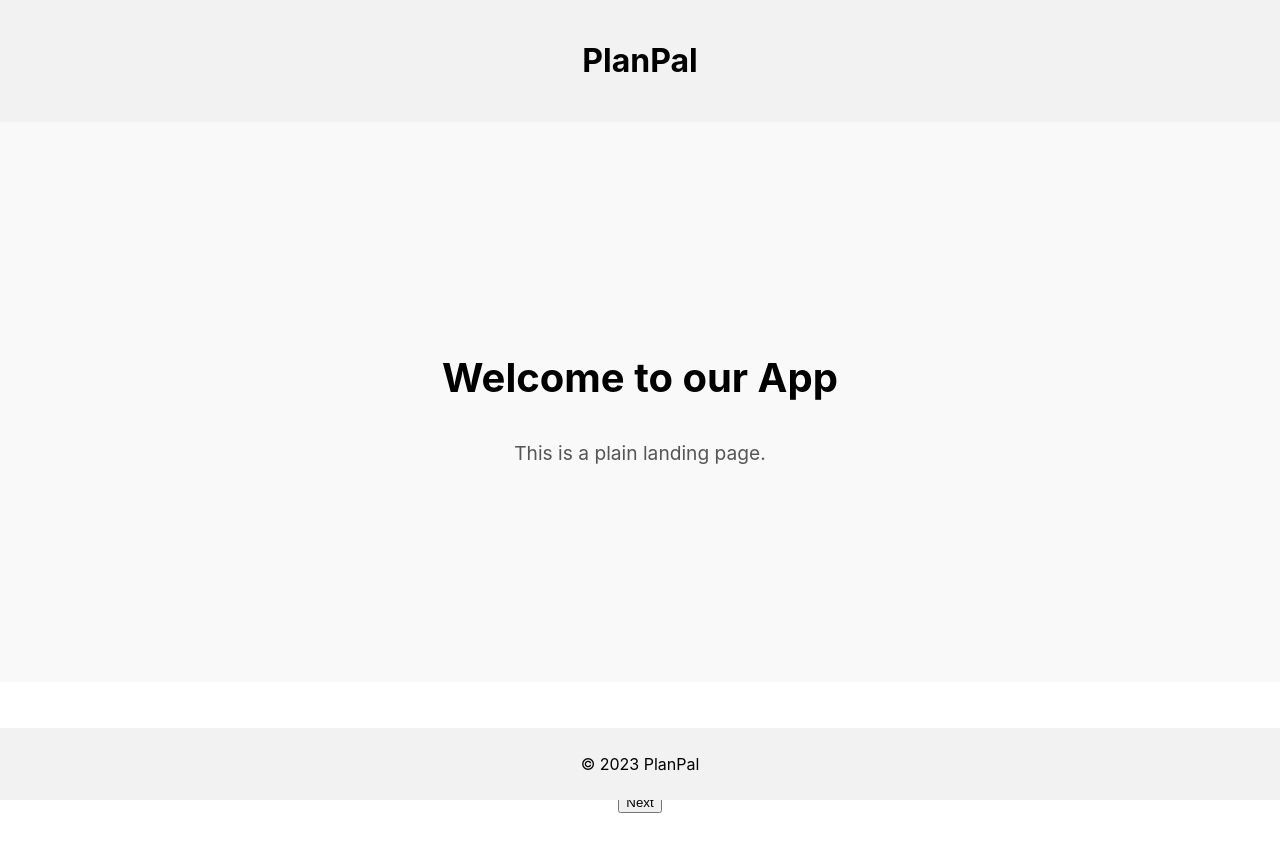
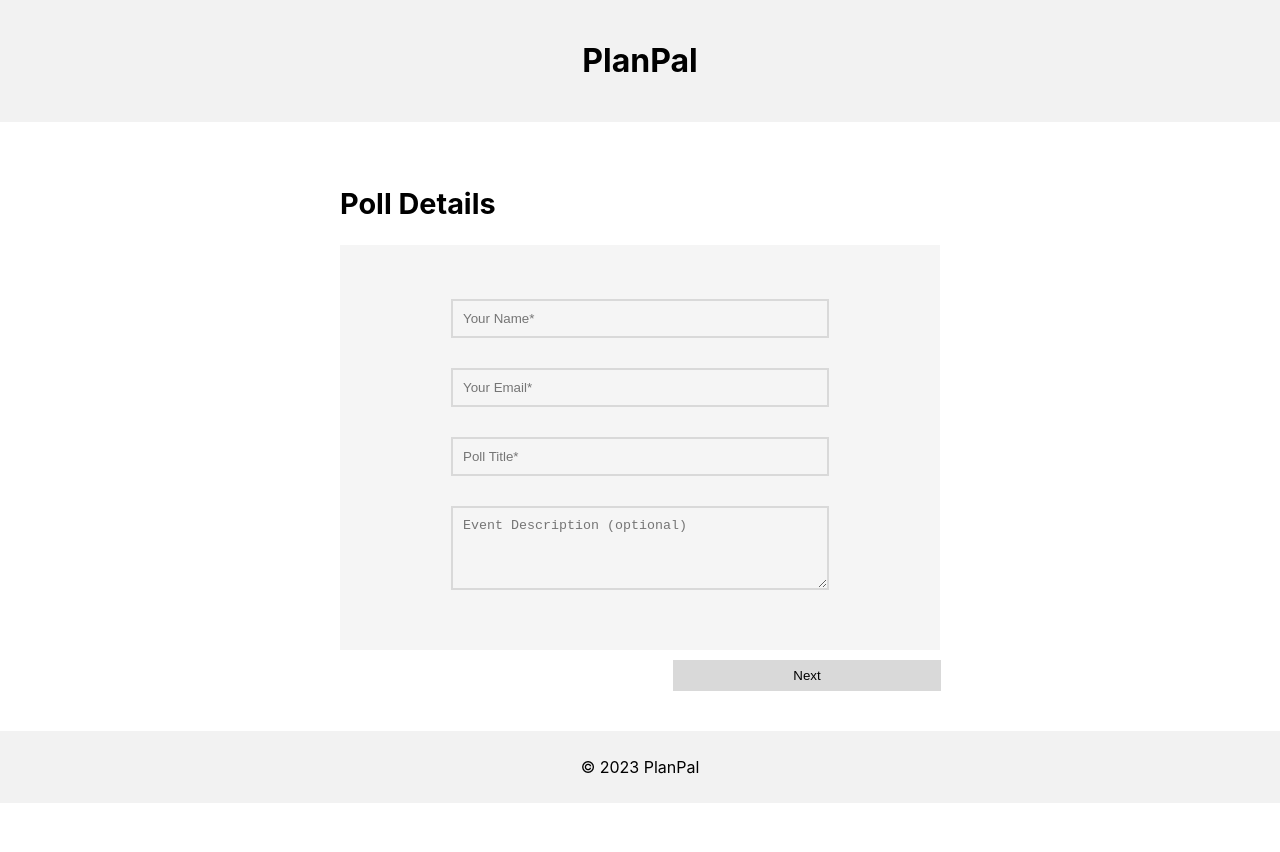
Before and after one commit to cmorinster/FrontEnd, a React (Create React App) app: page /poll in a window 1280 px wide. After the commit the page ends 803 px from the top, so only its background shows below. Built offline with nearby package versions, Linux system fonts and the light colour scheme.

Commit message:
poll details page drafted

```diff
--- a/src/App.js
+++ b/src/App.js
@@ -1,4 +1,5 @@
 import React from 'react';
+import { BrowserRouter, Routes, Route } from "react-router-dom";
 import Header from '../src/components/Header'
 import Footer from '../src/components/Footer';
 import PollPage from './pages/PollPage';
@@ -7,12 +8,16 @@ import './App.css';
 
 function App() {
     return (
+        <BrowserRouter>
         <div className="App">
-            <Header />
-            <LandingPage />
-            <PollPage />
-            <Footer />
+        <Header />
+            <Routes>
+                <Route path = "/" Component={LandingPage} />
+                <Route path = "poll" Component={PollPage} />
+            </Routes>
+        <Footer />
         </div>
+        </BrowserRouter>
     );
 }
 
--- a/src/pages/PollPage.js
+++ b/src/pages/PollPage.js
@@ -1,40 +1,23 @@
-import React, { useState } from 'react';
+import React from 'react';
 import '../styling/PollPage.css';
 
 const PollPage = () => {
-  const [showModal, setShowModal] = useState(false);
-
-  const openModal = () => {
-    setShowModal(true);
-  };
-
-  const closeModal = () => {
-    setShowModal(false);
-  };
-
   return (
     <div className="poll-page">
-      <h2>Create a Poll</h2>
-      <button onClick={openModal}>Next</button>
+      <div className="modal">
+      <h2>Poll Details</h2>
+        <div className="modal-content">
+          <form>
+            <br />
+            <input type="text" id="name" name="name" placeholder="Your Name*" /><br />
+            <input type="email" id="email" name="email" placeholder="Your Email*" /><br />
+            <input type="text" id="poll-title" name="poll-title" placeholder="Poll Title*" /><br />
+            <textarea id="event-description" name="event-description" rows="4" cols="50" placeholder="Event Description (optional)"></textarea><br />
+          </form>
+        </div>
+        <button type="submit">Next</button>
 
-      {showModal && (
-        <div className="modal">
-          <div className="modal-content">
-            <span className="close" onClick={closeModal}>&times;</span>
-            <form>
-              <label for="name">Name:</label><br />
-              <input type="text" id="name" name="name" /><br />
-              <label for="email">Email:</label><br />
-              <input type="email" id="email" name="email" /><br />
-              <label for="poll-title">Poll Title:</label><br />
-              <input type="text" id="poll-title" name="poll-title" /><br />
-              <label for="event-description">Event Description:</label><br />
-              <textarea id="event-description" name="event-description" rows="4" cols="50"></textarea><br />
-              <button type="submit">Submit</button>
-            </form>
-          </div>
-        </div>
-      )}
+      </div>
     </div>
   );
 };
--- a/src/styling/Footer.css
+++ b/src/styling/Footer.css
@@ -1,5 +1,4 @@
 .footer {
-    position: fixed;
     bottom: 0;
     width: 100%;
     background-color: #f2f2f2;
--- a/src/styling/PollPage.css
+++ b/src/styling/PollPage.css
@@ -5,34 +5,49 @@
 
   .modal {
     display: block;
-    position: fixed;
-    z-index: 1;
-    left: 0;
-    top: 0;
-    width: 100%;
-    height: 100%;
-    overflow: auto;
-    background-color: rgba(0, 0, 0, 0.4);
+    position: relative;
+    margin: 0 auto;
+    max-width: 600px;
+    text-align:left;
+    font-size:larger;
   }
 
   .modal-content {
-    background-color: #fefefe;
-    margin: 10% auto;
-    padding: 20px;
-    border: 1px solid #888;
-    width: 80%;
+    background-color: #F5F5F5;
+    padding: 30px;
   }
 
-  .close {
-    color: #aaa;
-    float: right;
-    font-size: 28px;
-    font-weight: bold;
+  form {
+    display: flex;
+    flex-direction: column;
+    width: 70%;
+    margin: 0 auto; /* Set auto margins to center the form */
+
   }
 
-  .close:hover,
-  .close:focus {
+  form label {
+    margin-bottom: 6px;
+    text-align: left;
+  }
+
+  form input,
+  form textarea {
+    padding: 10px;
+    margin-bottom: 6px;
+    width: 100%;
+    box-sizing: border-box;
+    border: 2px solid #D9D9D9;
+    background-color:#F5F5F5;
+  }
+
+  button {
+    margin-top: 10px;
+    margin-left:55.5%;
+    padding: 8px 20px;
+    width:268px;
+    background-color: #D9D9D9;
     color: black;
-    text-decoration: none;
+    border: none;
     cursor: pointer;
+    align-self: flex-end;
   }
```
